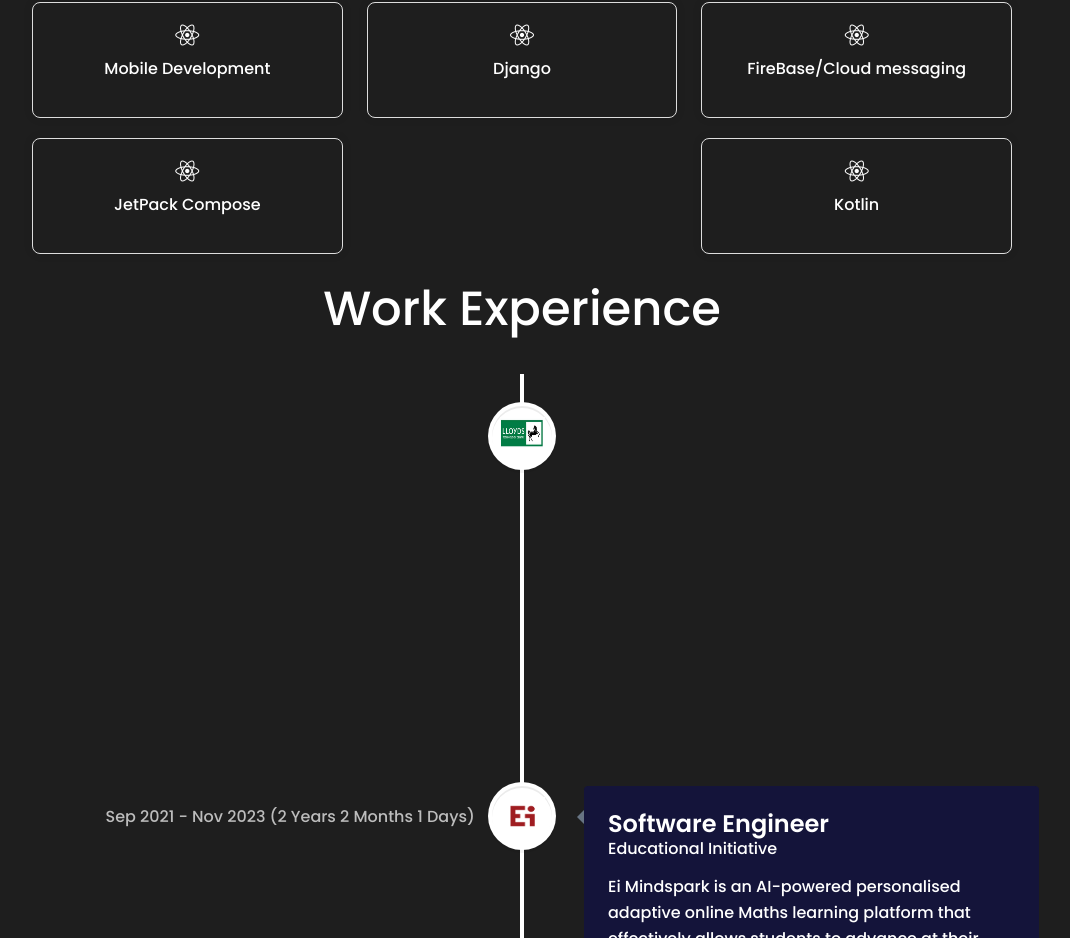
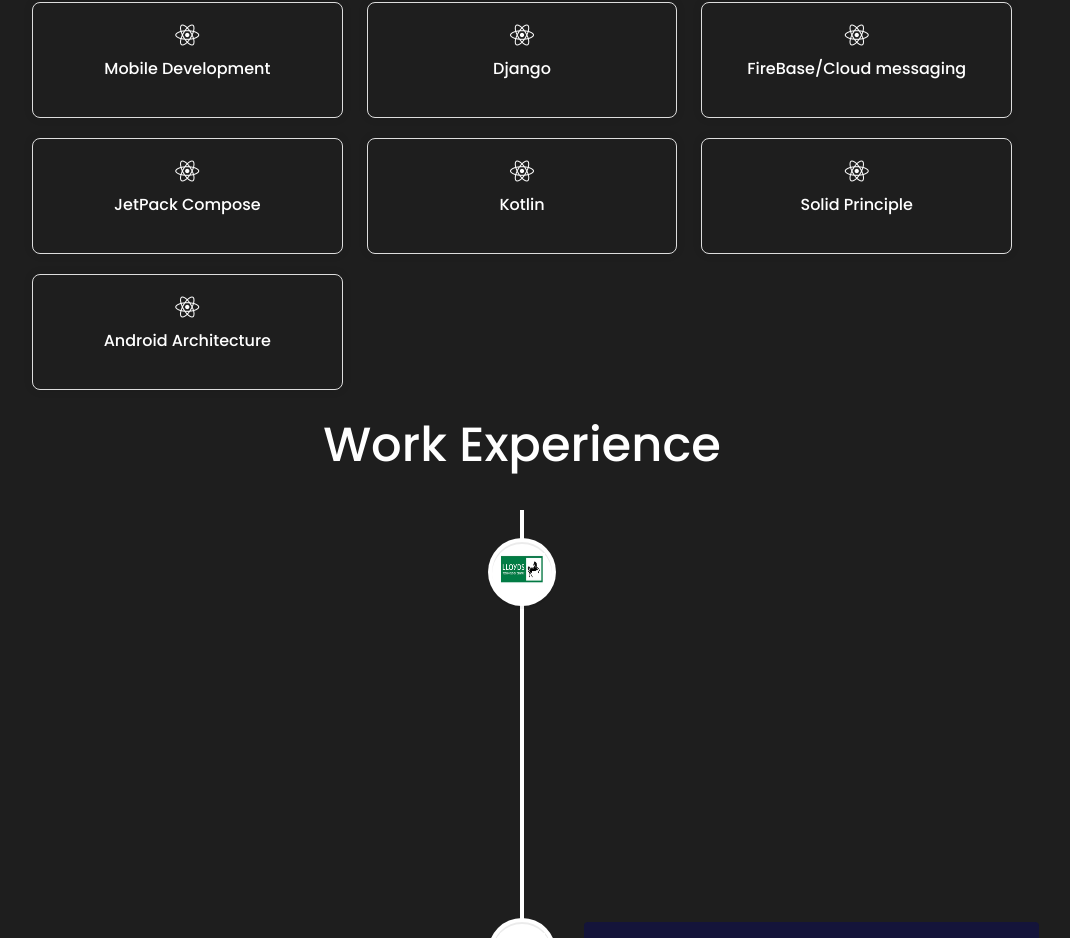
Before and after one commit to rajupraaa1234/ReactMyPortfolio, a React (Create React App) app: page / in a window 1280 px wide. Shown: the part 1806-2744 px from the top of the page, without its empty margins (118-1188 px from the left). Built offline with nearby package versions, Linux system fonts and the light colour scheme.

Commit message:
new update

```diff
--- a/src/components/Skills/skills.js
+++ b/src/components/Skills/skills.js
@@ -126,10 +126,25 @@ const Skills = () => {
                 <p>Kotlin</p>
               </div>
             </div>
+            <div class="col-md-4">
+              <div class="skill">
+                <i class="fab fa-react"></i>
+                <p>Solid Principle</p>
+              </div>
+            </div>
           </div>
         </div>
 
-
+        <div class="skillCard">
+          <div class="row">
+            <div class="col-md-4">
+              <div class="skill">
+                <i class="fab fa-react"></i>
+                <p>Android Architecture</p>
+              </div>
+            </div>
+          </div>
+        </div>
       </div>
     </section>
   );
--- a/src/data/learningLink.js
+++ b/src/data/learningLink.js
@@ -54,4 +54,9 @@ export const learningData = [
         link : "https://docs.google.com/document/d/1Thbcx61YsidMdghMyUG00DWcRgEfma7dkNR2hdmpjDE/edit",
         contentName: "Unit Testing In Android",
     },
+    {
+        id:12,
+        link : "https://docs.google.com/document/d/1zs3nM0-6IPfIEQblpEq5Y1ft6C7uMqDd1OpReg1y4e0/edit?usp=sharing",
+        contentName: "Solid Principle In Android",
+    },
   ];
```
